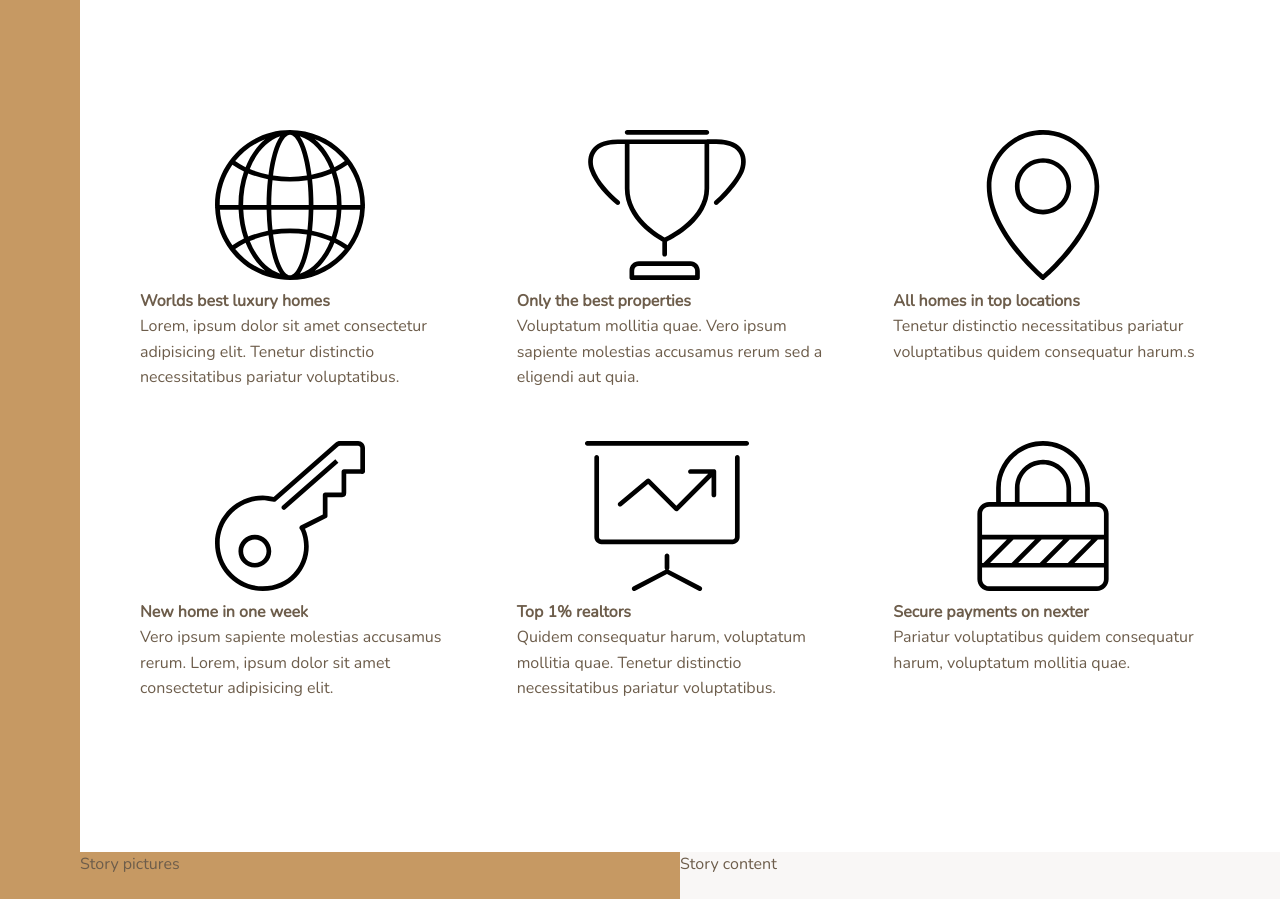
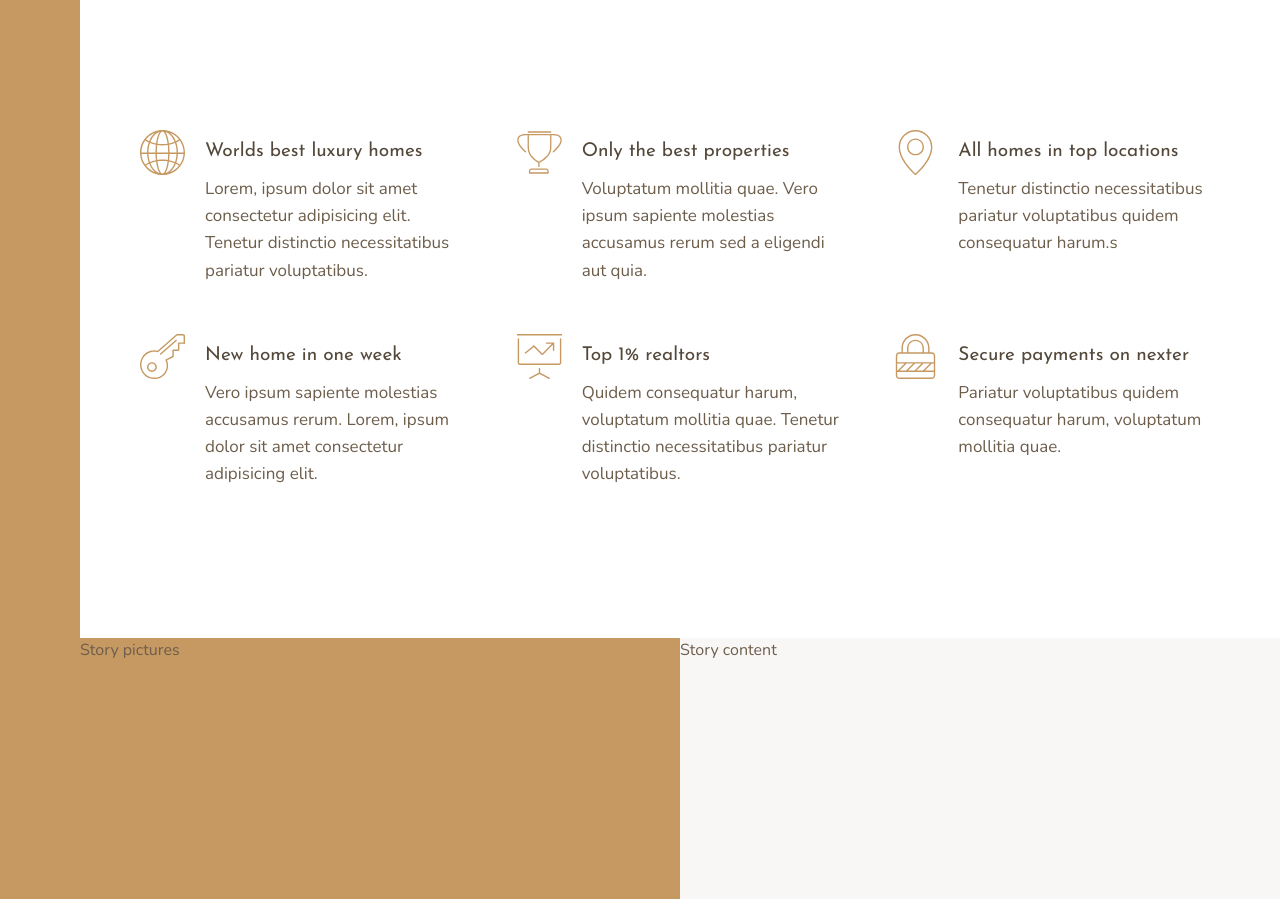
Before and after one commit to sonuram553/learning-css, a website: page index.html in a window 1280 px wide. Shown: the part 660-1559 px from the top of the page. Drawn offline with nearby package versions, Linux system fonts and the light colour scheme.

Commit message:
Style features section

```diff
--- a/index.html
+++ b/index.html
@@ -28,7 +28,7 @@
         <svg class="feature__icon">
           <use xlink:href="img/sprite.svg#icon-global" />
         </svg>
-        <h4 class="heading-4">
+        <h4 class="heading-4 heading-4_dark">
           Worlds best luxury homes
         </h4>
         <p class="feature__text">
@@ -41,7 +41,7 @@
         <svg class="feature__icon">
           <use xlink:href="img/sprite.svg#icon-trophy" />
         </svg>
-        <h4 class="heading-4">
+        <h4 class="heading-4 heading-4_dark">
           Only the best properties
         </h4>
         <p class="feature__text">
@@ -54,7 +54,7 @@
         <svg class="feature__icon">
           <use xlink:href="img/sprite.svg#icon-map-pin" />
         </svg>
-        <h4 class="heading-4">
+        <h4 class="heading-4 heading-4_dark">
           All homes in top locations
         </h4>
         <p class="feature__text">
@@ -67,7 +67,7 @@
         <svg class="feature__icon">
           <use xlink:href="img/sprite.svg#icon-key" />
         </svg>
-        <h4 class="heading-4">
+        <h4 class="heading-4 heading-4_dark">
           New home in one week
         </h4>
         <p class="feature__text">
@@ -80,7 +80,7 @@
         <svg class="feature__icon">
           <use xlink:href="img/sprite.svg#icon-presentation" />
         </svg>
-        <h4 class="heading-4">
+        <h4 class="heading-4 heading-4_dark">
           Top 1% realtors
         </h4>
         <p class="feature__text">
@@ -93,7 +93,7 @@
         <svg class="feature__icon">
           <use xlink:href="img/sprite.svg#icon-lock" />
         </svg>
-        <h4 class="heading-4">
+        <h4 class="heading-4 heading-4_dark">
           Secure payments on nexter
         </h4>
         <p class="feature__text">
--- /dev/null
+++ b/sass/_typography.scss
@@ -0,0 +1,29 @@
+%heading {
+  font-family: $font-display;
+  font-weight: 400;
+}
+
+.heading-1 {
+  @extend %heading;
+}
+
+.heading-2 {
+  @extend %heading;
+}
+
+.heading-3 {
+  @extend %heading;
+}
+
+.heading-4 {
+  @extend %heading;
+  font-size: 1.9rem;
+
+  &_light {
+    color: $color-grey-light-1;
+  }
+
+  &_dark {
+    color: $color-grey-dark-1;
+  }
+}
--- a/sass/components/_features.scss
+++ b/sass/components/_features.scss
@@ -4,5 +4,27 @@
 
   display: grid;
   gap: 5rem;
-  grid-template-columns: repeat(3, 1fr);
+  grid-template-columns: repeat(auto-fit, minmax(26rem, 1fr));
+  align-items: start;
 }
+
+.feature {
+  display: grid;
+  gap: 0 2rem;
+  grid-template-columns: min-content 1fr;
+
+  .heading-4 {
+    align-self: center;
+  }
+
+  &__icon {
+    fill: $color-primary;
+    width: 4.5rem;
+    height: 4.5rem;
+  }
+
+  &__text {
+    font-size: 1.7rem;
+    grid-column: 2 / 3;
+  }
+}
--- a/sass/main.scss
+++ b/sass/main.scss
@@ -1,4 +1,5 @@
 @import "./base";
+@import "./typography";
 
 @import "./layouts/sidebar";
 @import "./layouts/footer";
```
Also changed, not shown: css/styles.css.
